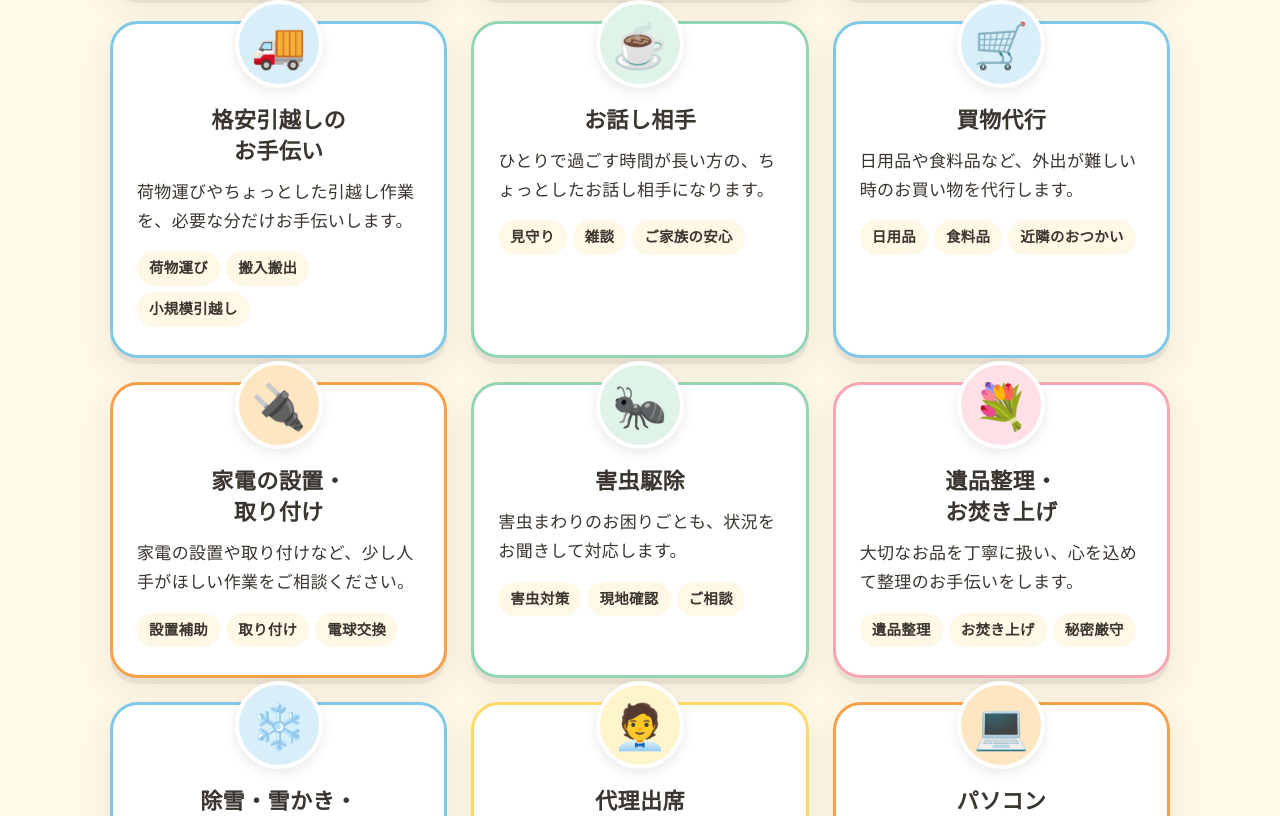
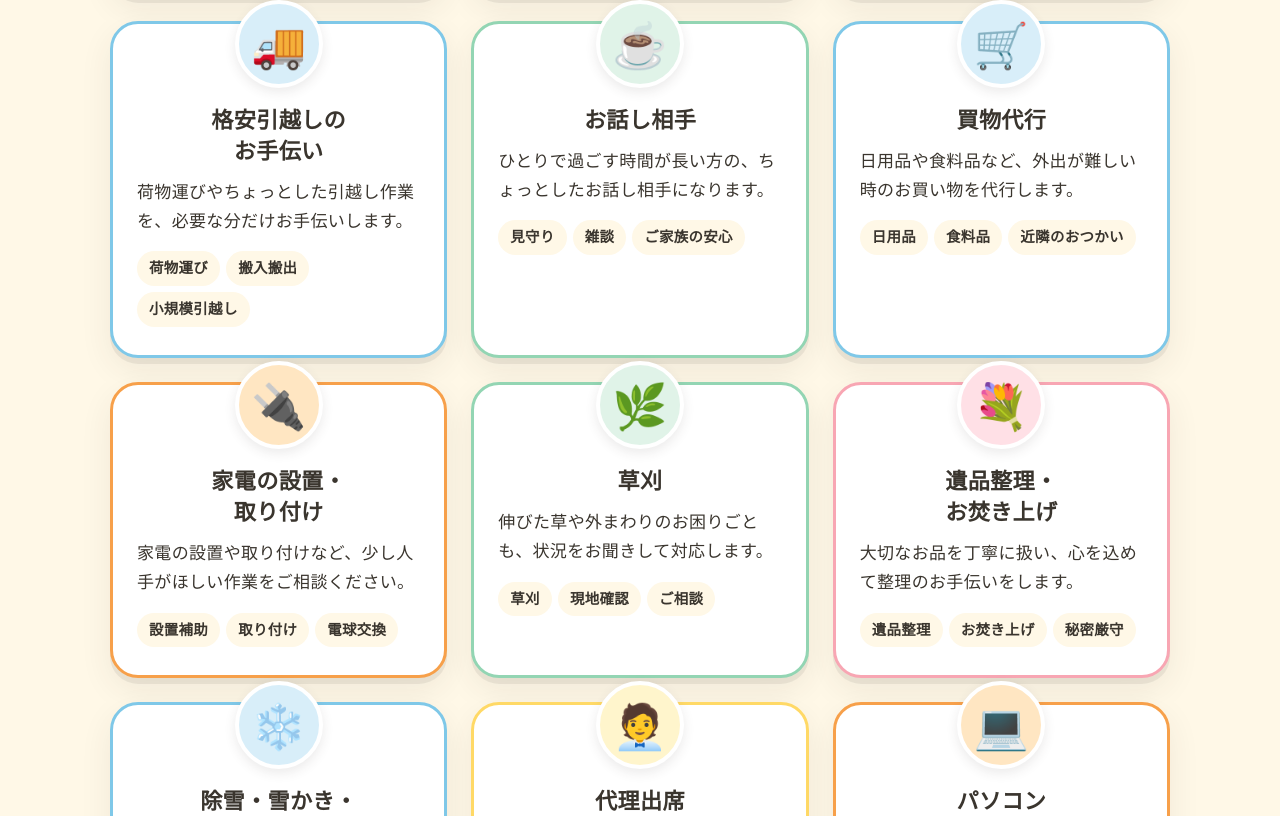
Before and after one commit to ob198-cpu/hyakutake-benriya, a plain HTML site: page index.html in a window 1280 px wide. Shown: the part 2433-3249 px from the top of the page. Drawn offline with Linux system fonts and the light colour scheme.

Commit message:
Rename pest control service to grass cutting

```diff
--- a/index.html
+++ b/index.html
@@ -164,7 +164,7 @@
         </div>
         <div class="bubble bubble--2">
           <span class="bubble__emoji">🌿</span>
-          <p>害虫や外まわりを<br />まとめて相談したい…</p>
+          <p>草刈や外まわりを<br />まとめて相談したい…</p>
         </div>
         <div class="bubble bubble--3">
           <span class="bubble__emoji">📦</span>
@@ -283,11 +283,11 @@
         </article>
 
         <article class="service-card service-card--mint">
-          <div class="service-card__icon"><span>🐜</span></div>
-          <h3>害虫駆除</h3>
-          <p>害虫まわりのお困りごとも、状況をお聞きして対応します。</p>
+          <div class="service-card__icon"><span>🌿</span></div>
+          <h3>草刈</h3>
+          <p>伸びた草や外まわりのお困りごとも、状況をお聞きして対応します。</p>
           <ul>
-            <li>害虫対策</li>
+            <li>草刈</li>
             <li>現地確認</li>
             <li>ご相談</li>
           </ul>
@@ -592,7 +592,7 @@
             <option>お話し相手</option>
             <option>買物代行</option>
             <option>家電の設置・取り付け</option>
-            <option>害虫駆除</option>
+            <option>草刈</option>
             <option>遺品整理・お焚き上げ</option>
             <option>除雪・雪かき・屋根の雪下ろし</option>
             <option>代理出席</option>
```
